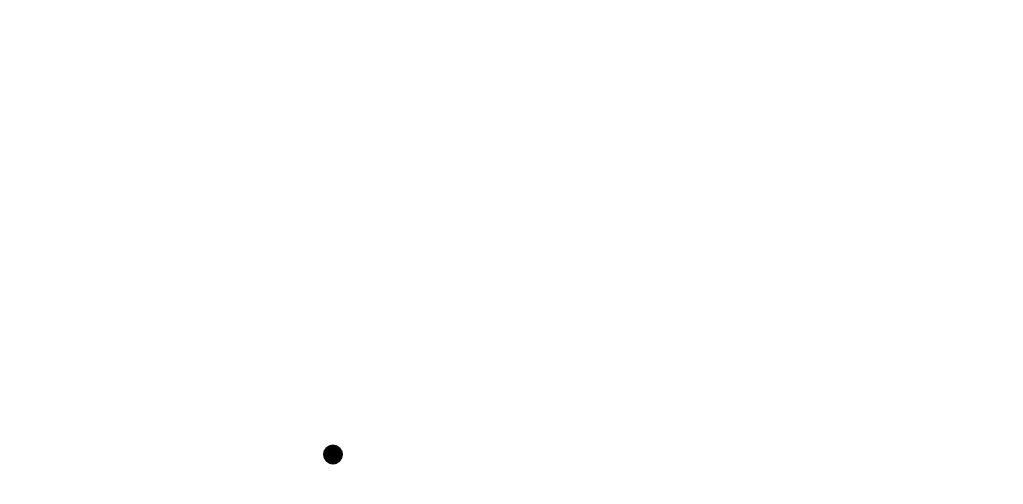
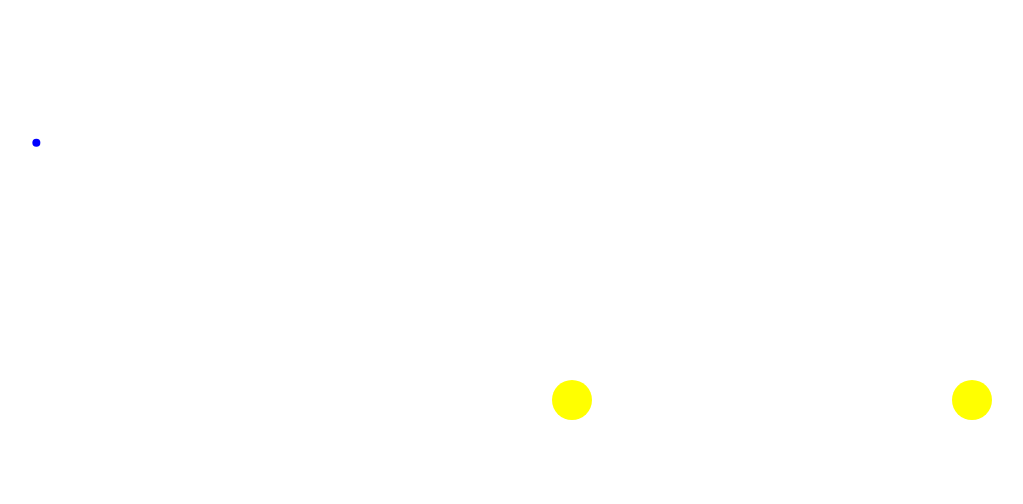
Before and after one commit to 0x919/coding-math, a plain HTML site: page index.html in a window 1280 px wide. Shown: the whole page, without its empty margins (68-1091 px from the left). Drawn offline with Linux system fonts and the light colour scheme.

Commit message:
ep10 and 11

```diff
--- /dev/null
+++ b/ep11.js
@@ -0,0 +1,55 @@
+document.addEventListener("DOMContentLoaded", () => {
+  /** @type {HTMLCanvasElement} */
+  const canvas = document.getElementById("canvas");
+  /** @type {CanvasRenderingContext2D} */
+  const context = canvas.getContext("2d");
+  const width = (canvas.width = window.innerWidth);
+  const height = (canvas.height = window.innerHeight);
+
+  const sun = particle.create(width / 2, height / 2, 0, 0);
+  const sun2 = particle.create(width / 2 + 400, height / 2, 0, 0);
+  const planet = particle.create(width / 2 + 200, height / 2, 1, -Math.PI / 2);
+
+  sun.mass = 20000.0001;
+  sun2.mass = 20000;
+
+  update();
+
+  function update() {
+    context.clearRect(0, 0, width, height);
+
+    planet.gravitateTo(sun);
+    planet.gravitateTo(sun2);
+    planet.update();
+
+    context.beginPath();
+    context.fillStyle = "#ffff00";
+    context.arc(sun.position.getX(), sun.position.getY(), 20, 0, Math.PI * 2, false);
+    context.fill();
+
+    context.beginPath();
+    context.fillStyle = "#ffff00";
+    context.arc(sun2.position.getX(), sun2.position.getY(), 20, 0, Math.PI * 2, false);
+    context.fill();
+
+    context.beginPath();
+    context.fillStyle = "#0000ff";
+    context.arc(planet.position.getX(), planet.position.getY(), 4, 0, Math.PI * 2, false);
+    context.fill();
+
+    if (planet.position.getX() > width) {
+      planet.position.setX(0);
+    }
+    if (planet.position.getX() < 0) {
+      planet.position.setX(width);
+    }
+    if (planet.position.getY() > height) {
+      planet.position.setY(0);
+    }
+    if (planet.position.getY() < 0) {
+      planet.position.setY(height);
+    }
+
+    requestAnimationFrame(update);
+  }
+});
--- a/index.html
+++ b/index.html
@@ -16,7 +16,7 @@
 </head>
 <body>
   <canvas id="canvas"></canvas>
-  <script src="main.js"></script>
+  <script src="ep11.js"></script>
   <script src="vector.js"></script>
   <script src="particle.js"></script>
 </body>
--- a/main.js
+++ b/main.js
@@ -1,12 +1,12 @@
 document.addEventListener("DOMContentLoaded", () => {
   /** @type {HTMLCanvasElement} */
-  let canvas = document.getElementById("canvas");
+  const canvas = document.getElementById("canvas");
   /** @type {CanvasRenderingContext2D} */
-  let context = canvas.getContext("2d");
-  let width = (canvas.width = window.innerWidth);
-  let height = (canvas.height = window.innerHeight);
+  const context = canvas.getContext("2d");
+  const width = (canvas.width = window.innerWidth);
+  const height = (canvas.height = window.innerHeight);
 
-  let p = particle.create(100, 0, 1, 0, 0.01);
+  const p = particle.create(100, 0, 1, 0, 0.01);
 
   update();
 
--- a/particle.js
+++ b/particle.js
@@ -2,6 +2,8 @@ var particle = {
   position: null,
   velocity: null,
   gravity: null,
+  mass: 1,
+  radius: 0,
 
   create: function (x, y, speed, direction, grav) {
     var obj = Object.create(this);
@@ -21,4 +23,25 @@ var particle = {
     this.velocity.addTo(this.gravity);
     this.position.addTo(this.velocity);
   },
+
+  angleTo: function (p2) {
+    return Math.atan2(p2.position.getY() - this.position.getY(), p2.position.getX() - this.position.getX());
+  },
+
+  distanceTo: function (p2) {
+    const dx = p2.position.getX() - this.position.getX();
+    const dy = p2.position.getY() - this.position.getY();
+
+    return Math.sqrt(dx ** 2 + dy ** 2);
+  },
+
+  gravitateTo: function (p2) {
+    const grav = vector.create(0, 0);
+    const dist = this.distanceTo(p2);
+
+    grav.setLength(p2.mass / dist ** 2);
+    grav.setAngle(this.angleTo(p2));
+
+    this.velocity.addTo(grav);
+  },
 };
```
Also changed, not shown: ep10.js (added, +105 -0 lines).
